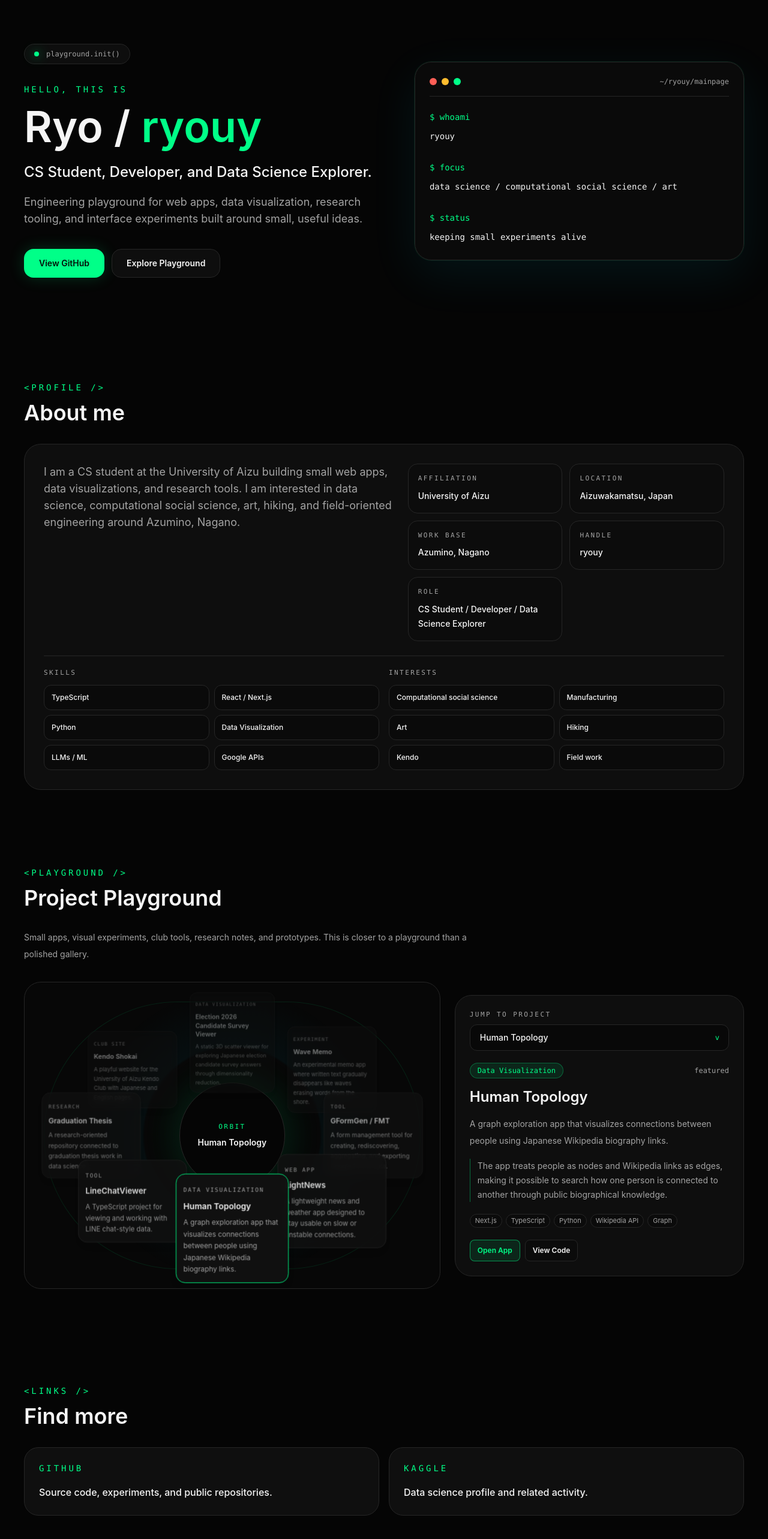
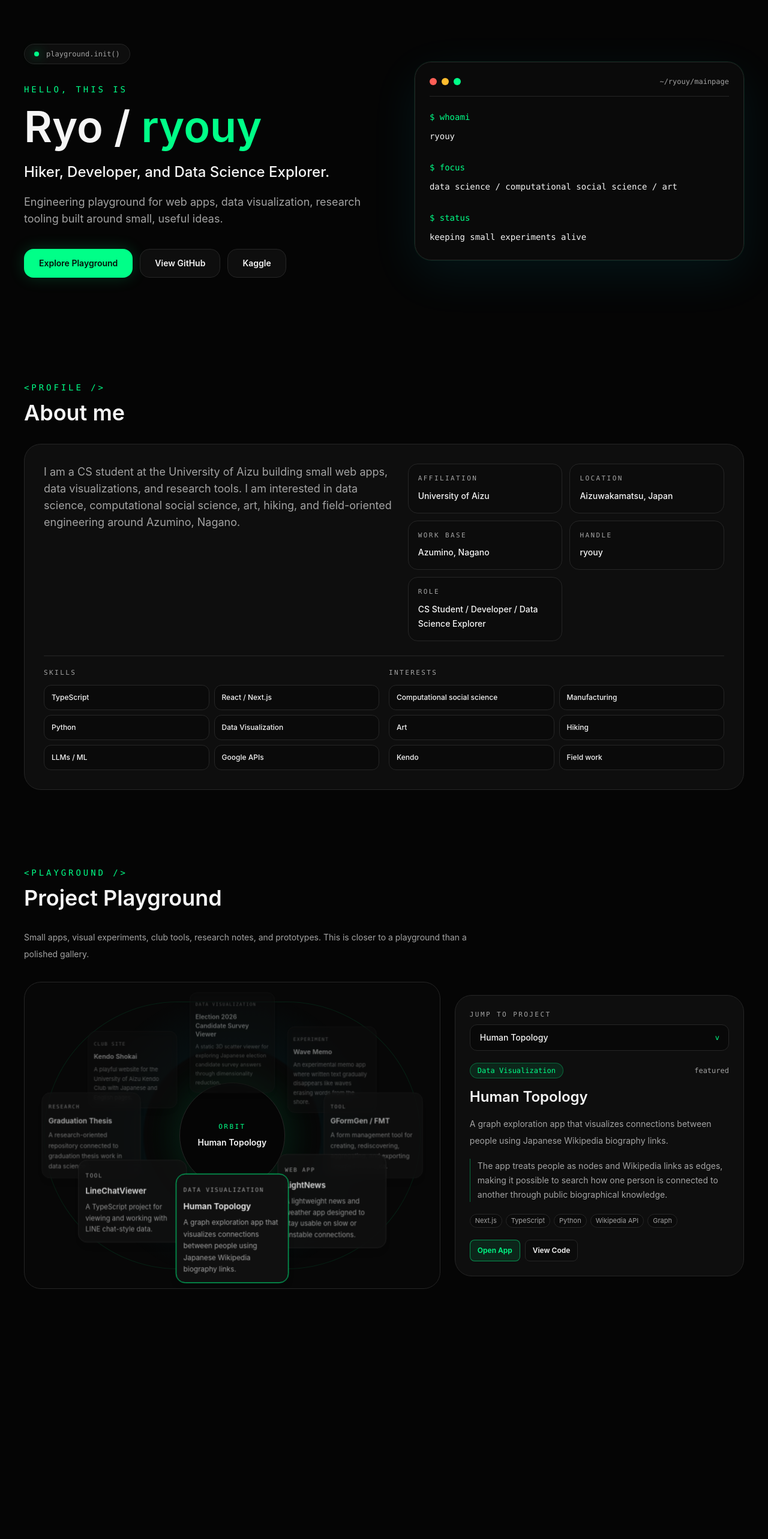
Before and after one commit to ryouy/profile, a Next.js app: page / in a window 1280 px wide. Shown: the part 84-2650 px from the top of the page at 60% size. After the commit the page ends 2345 px from the top, so only its background shows below. Built offline with nearby package versions, Linux system fonts and the light colour scheme.

Commit message:
Move profile links to hero

```diff
--- a/src/app/page.tsx
+++ b/src/app/page.tsx
@@ -1,4 +1,3 @@
-import { ExternalLinks } from "../components/ExternalLinks";
 import { Hero } from "../components/Hero";
 import { Profile } from "../components/Profile";
 import { Projects } from "../components/Projects";
@@ -12,7 +11,6 @@ export default function Home() {
         <Hero />
         <Profile />
         <Projects />
-        <ExternalLinks />
       </div>
     </main>
   );
--- a/src/components/ExternalLinks.tsx
+++ /dev/null
@@ -1,24 +0,0 @@
-import { SectionHeader } from "./SectionHeader";
-import { links } from "../data/links";
-
-export function ExternalLinks() {
-  return (
-    <section id="links" className="py-16 sm:py-20">
-      <SectionHeader eyebrow="<links />" title="Find more" />
-      <div className="grid gap-4 sm:grid-cols-2">
-        {links.map((item) => (
-          <a
-            key={item.label}
-            href={item.url}
-            target="_blank"
-            rel="noopener noreferrer"
-            className="card-hover rounded-[1.5rem] border border-border bg-surface/85 p-6"
-          >
-            <p className="font-mono text-sm uppercase tracking-[0.28em] text-accent">{item.label}</p>
-            <p className="mt-4 text-base font-medium leading-7 text-text">{item.description}</p>
-          </a>
-        ))}
-      </div>
-    </section>
-  );
-}
--- a/src/components/Hero.tsx
+++ b/src/components/Hero.tsx
@@ -23,27 +23,34 @@ export function Hero() {
           Ryo / <span className="text-accent">ryouy</span>
         </h1>
         <p className="mt-6 text-xl font-medium text-text sm:text-2xl">
-          CS Student, Developer, and Data Science Explorer.
+          Hiker, Developer, and Data Science Explorer.
         </p>
         <p className="mt-5 max-w-2xl text-base leading-8 text-muted sm:text-lg">
-          Engineering playground for web apps, data visualization, research tooling, and interface
-          experiments built around small, useful ideas.
+          Engineering playground for web apps, data visualization, research tooling built around small, useful ideas.
         </p>
 
         <div className="mt-9 flex flex-col gap-3 sm:flex-row">
           <a
+            href="#projects"
+            className="inline-flex min-h-12 items-center justify-center rounded-2xl border border-accent/60 bg-accent px-6 py-3 text-sm font-semibold text-[#041008] shadow-[0_0_26px_rgba(0,255,136,0.18)] transition hover:bg-[#56ffad]"
+          >
+            Explore Playground
+          </a>
+          <a
             href={profile.githubUrl}
             target="_blank"
             rel="noopener noreferrer"
-            className="inline-flex min-h-12 items-center justify-center rounded-2xl border border-accent/60 bg-accent px-6 py-3 text-sm font-semibold text-[#041008] shadow-[0_0_26px_rgba(0,255,136,0.18)] transition hover:bg-[#56ffad]"
+            className="inline-flex min-h-12 items-center justify-center rounded-2xl border border-border bg-surface/80 px-6 py-3 text-sm font-semibold text-text transition hover:border-accent hover:text-accent"
           >
             View GitHub
           </a>
           <a
-            href="#projects"
+            href={profile.kaggleUrl}
+            target="_blank"
+            rel="noopener noreferrer"
             className="inline-flex min-h-12 items-center justify-center rounded-2xl border border-border bg-surface/80 px-6 py-3 text-sm font-semibold text-text transition hover:border-accent hover:text-accent"
           >
-            Explore Playground
+            Kaggle
           </a>
         </div>
       </div>
--- a/src/data/links.ts
+++ /dev/null
@@ -1,12 +0,0 @@
-export const links = [
-  {
-    label: "GitHub",
-    url: "https://github.com/ryouy",
-    description: "Source code, experiments, and public repositories."
-  },
-  {
-    label: "Kaggle",
-    url: "https://www.kaggle.com/ryohmats",
-    description: "Data science profile and related activity."
-  }
-];
```
